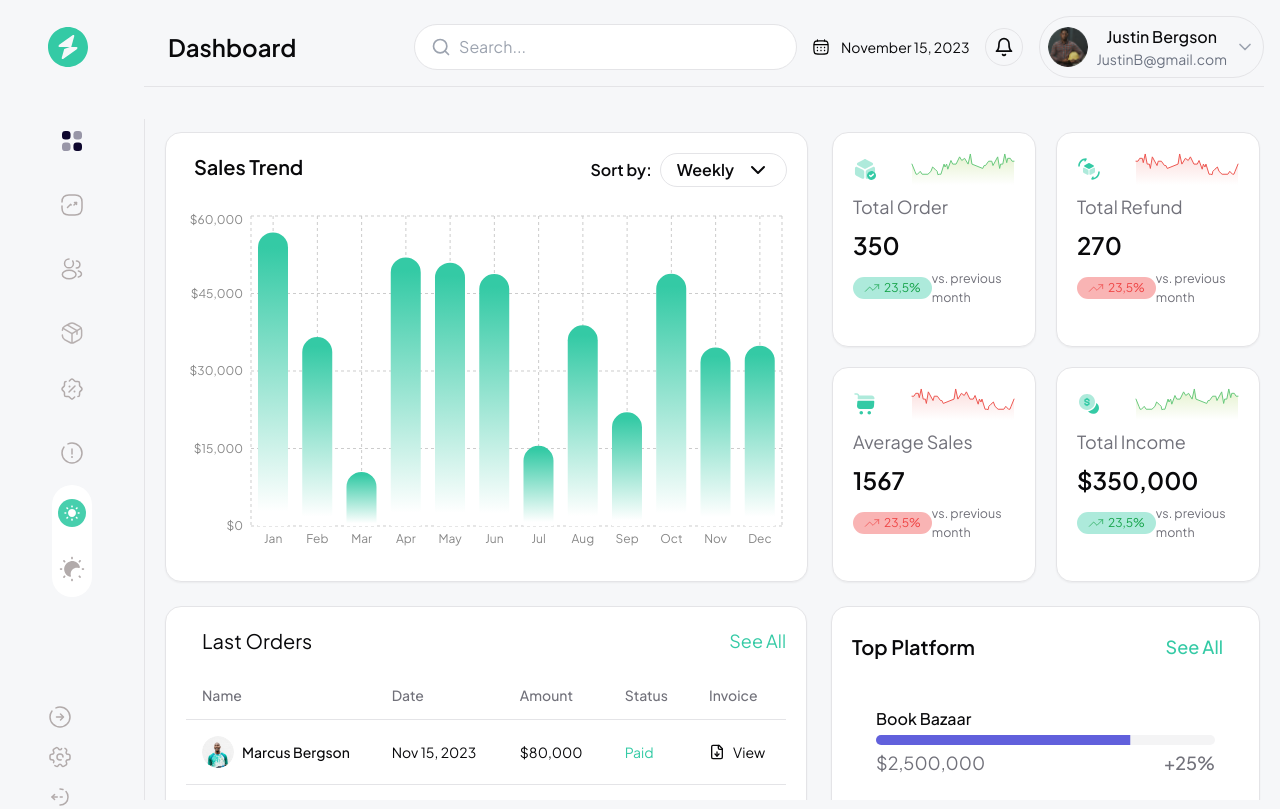
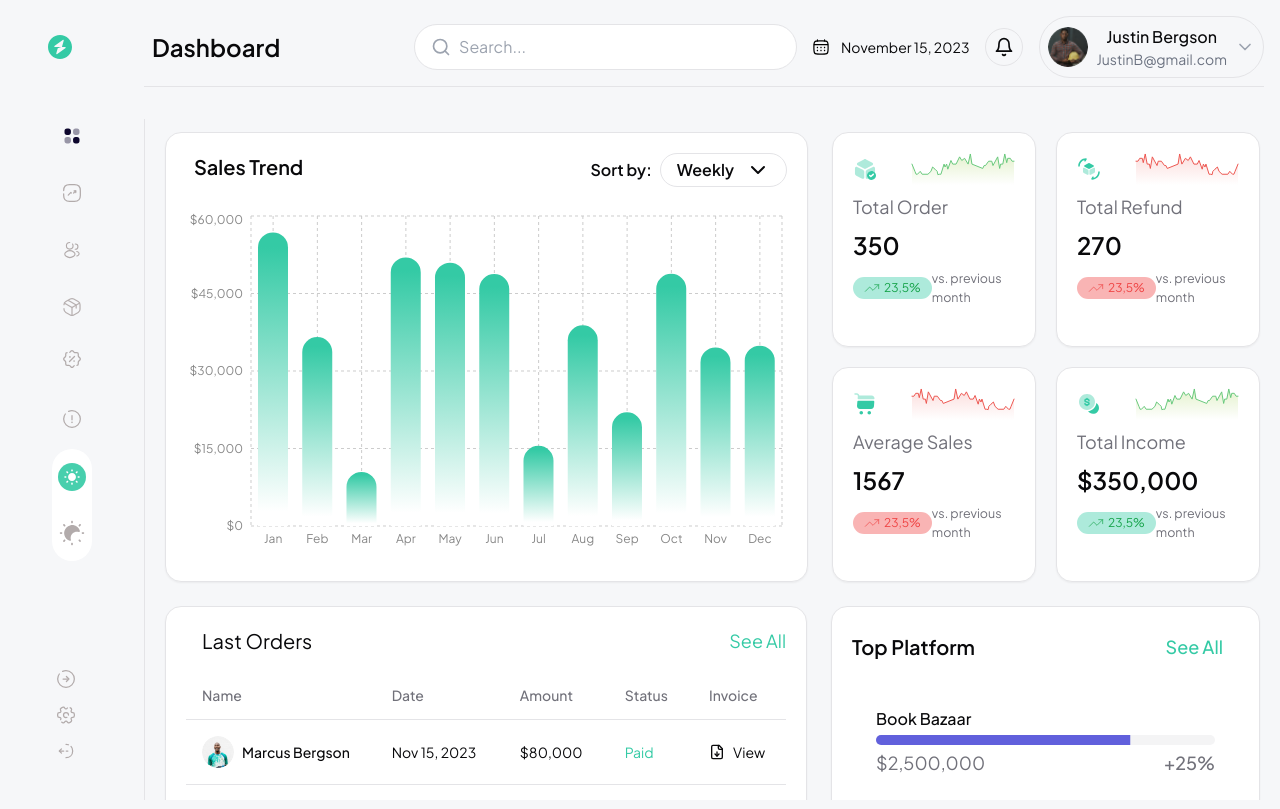
Before and after one commit to imendy/Geepay-Dashboard-Frontend-Challenge, a Next.js app: page / in a window 1280 px wide. Built offline with nearby package versions, Linux system fonts and the light colour scheme.

Commit message:
feat: ui-ajustments

```diff
--- a/components/collaborate/Navbar.tsx
+++ b/components/collaborate/Navbar.tsx
@@ -5,6 +5,7 @@ import React, { useState } from "react";
 import { Avatar, AvatarFallback, AvatarImage } from "../ui/avatar";
 import Image from "next/image";
 import { motion, AnimatePresence } from "framer-motion";
+import Link from "next/link";
 import {
   DropdownMenu,
   DropdownMenuContent,
@@ -37,7 +38,14 @@ const Navbar = () => {
       <div className="flex items-center justify-between mx-auto w-full">
         <span className="flex items-center gap-4 ml-8">
           <div className=" ">
-            <Image src="/icons/Logo.svg" width={40} height={40} alt="logo" />
+            <Link href="/">
+              <Image
+               src="/icons/Logo.svg"
+                width={24}
+                height={24}
+                alt="dashboard"
+              />
+            </Link>
           </div>
           <h1 className="text-md ml-16 md:text-2xl font-semibold hidden md:block">
             Dashboard
@@ -46,13 +54,7 @@ const Navbar = () => {
         <div className="hidden md:flex items-center space-x-4">
           <div className="hidden bg-white md:flex items-center space-x-2 border rounded-full px-4 pr-36 py-2.5 relative">
             <Search className="w-5 h-5 text-gray-400" />
-            {/* <Input
-                            className="outline-none border-none bg-transparent dark:text-black flex-grow"
-                            placeholder="Search..."
-                            type="search"
-                            value={searchText}
-                            onChange={(e) => setSearchText(e.target.value)}
-                        /> */}
+
 
             <input
               className="outline-none border-none bg-transparent dark:text-black flex-grow "
--- a/components/collaborate/SideMenu.tsx
+++ b/components/collaborate/SideMenu.tsx
@@ -20,8 +20,8 @@ const SideNav = () => {
                     <div onClick={() => handleItemClick(0.92)}>
                         <Image
                             src='/icons/grid.svg'
-                            width={40}
-                            height={40}
+                            width={30}
+                            height={30}
                             alt='logo'
                             className=''
                         />
@@ -31,8 +31,8 @@ const SideNav = () => {
                     <div onClick={() => handleItemClick(0.92)}>
                         <Image
                             src='/icons/grid-dark.svg'
-                            width={26}
-                            height={26}
+                            width={20}
+                            height={20}
                             alt='logo'
                         />
                     </div>
@@ -41,8 +41,8 @@ const SideNav = () => {
                     <div onClick={() => handleItemClick(1.85)}>
                         <Image
                             src='/icons/trend-up.svg'
-                            width={24}
-                            height={24}
+                            width={20}
+                            height={20}
                             alt='logo'
                         />
                     </div>
@@ -51,8 +51,8 @@ const SideNav = () => {
                     <div onClick={() => handleItemClick(2.85)}>
                         <Image
                             src='/icons/Icon.svg'
-                            width={40}
-                            height={40}
+                            width={30}
+                            height={30}
                             alt='logo'
                         />
                     </div>
@@ -61,8 +61,8 @@ const SideNav = () => {
                     <div onClick={() => handleItemClick(3.85)}>
                         <Image
                             src='/icons/box.svg'
-                            width={24}
-                            height={24}
+                            width={20}
+                            height={20}
                             alt='logo'
                         />
                     </div>
@@ -71,8 +71,8 @@ const SideNav = () => {
                     <div onClick={() => handleItemClick(4.7)}>
                         <Image
                             src='/icons/discount.svg'
-                            width={24}
-                            height={24}
+                            width={20}
+                            height={20}
                             alt='logo'
                         />
                     </div>
@@ -81,22 +81,22 @@ const SideNav = () => {
                     <div onClick={() => handleItemClick(5.7)}>
                         <Image
                             src='/icons/info.svg'
-                            width={24}
-                            height={24}
+                            width={20}
+                            height={20}
                             alt='logo'
                         />
                     </div>
                 </Link>
                 <ModeToggle />
             </div>
-            <div className='flex mt-36 flex-col ml-4 justify-center  gap-4 items-center w-fit px-4'>
+            <div className='flex mt-36 flex-col ml-6 justify-center  gap-4 items-center w-fit px-4'>
             {/* Values set based on screen size */}
             <Link href='/'>
               <div onClick={() => handleItemClick(window.innerWidth >= 1500 ? 9.7 : 9.95)}>
                 <Image
                   src='/icons/arrow-right.svg'
-                  width={24}
-                  height={24}
+                  width={20}
+                  height={20}
                   alt='logo'
                 />
               </div>
@@ -105,8 +105,8 @@ const SideNav = () => {
               <div onClick={() => handleItemClick(window.innerWidth >= 1500 ? 10.35 : 10.6)}>
                 <Image
                   src='/icons/setting.svg'
-                  width={24}
-                  height={24}
+                  width={20}
+                  height={20}
                   alt='logo'
                 />
               </div>
@@ -115,8 +115,8 @@ const SideNav = () => {
               <div onClick={() => handleItemClick(window.innerWidth >= 1500 ? 10.95 : 11.2)}>
                 <Image
                   src='/icons/logout.svg'
-                  width={24}
-                  height={24}
+                  width={20}
+                  height={20}
                   alt='logo'
                 />
               </div>
```
